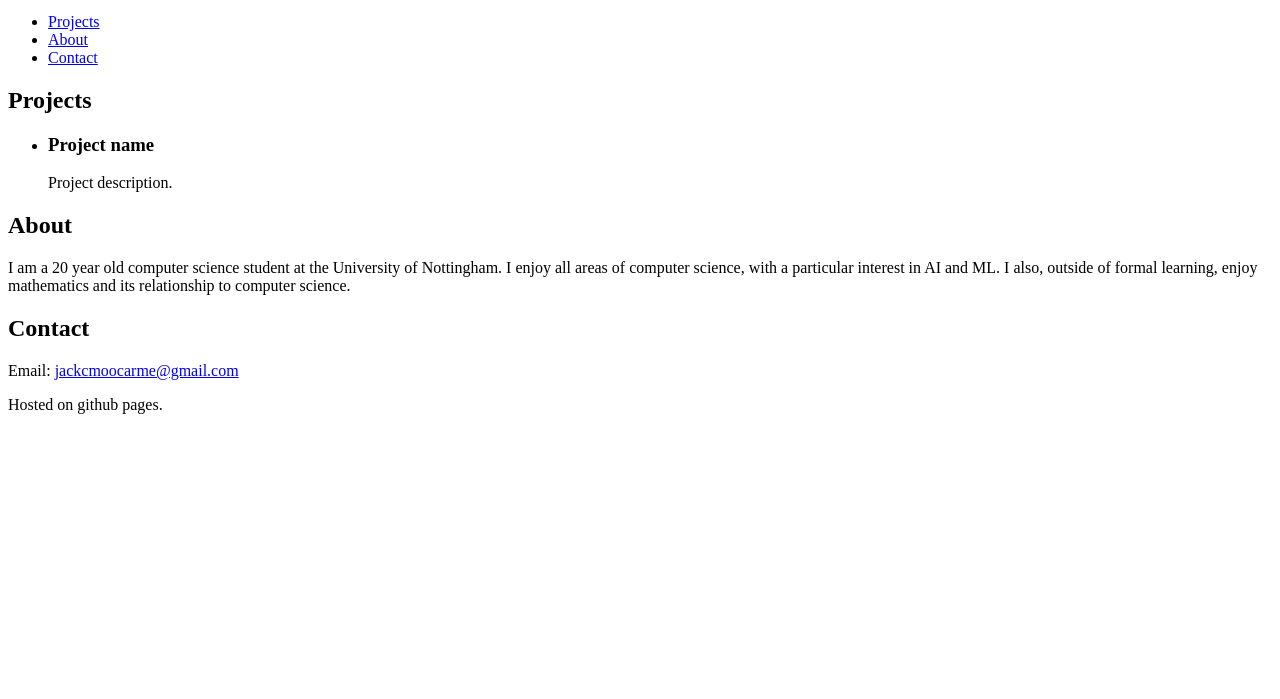
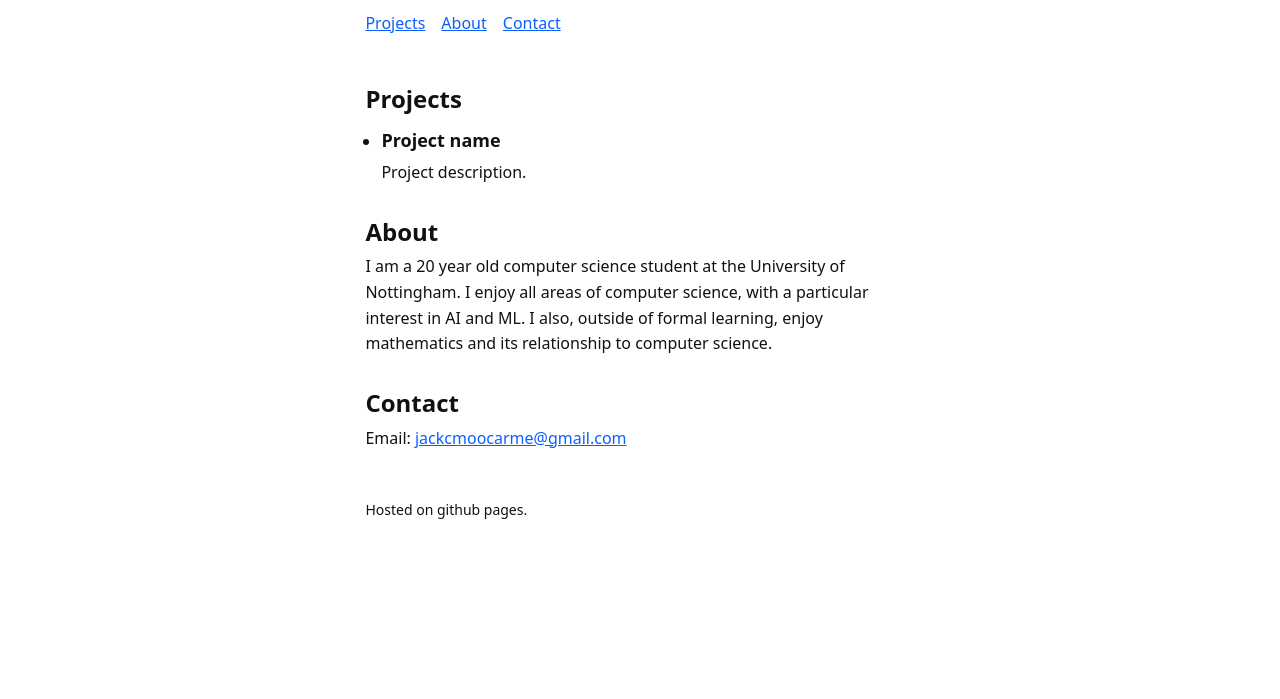
Before and after one commit to moocj/moocj.github.io, a plain HTML site: page index.html in a window 1280 px wide. Shown: the part 101-800 px from the top of the page. Drawn offline with Linux system fonts and the light colour scheme.

Commit message:
feat: added first css stylesheet

```diff
--- a/index.html
+++ b/index.html
@@ -4,6 +4,7 @@
     <meta charset="utf-8">
     <meta name="viewport" content="width=device-width, initial-scale=1">
     <title>Jack Moocarme</title>
+    <link rel="stylesheet" href="styles.css">
 </head>
 <body>
     <header>
--- /dev/null
+++ b/styles.css
@@ -0,0 +1,74 @@
+:root {
+    /* Basic page colours */
+    --page: #ffffff;
+    --text: #111111;
+    --accent: #0b5fff;
+
+    /* Spacing steps. */
+    --space-1: 0.5rem;
+    --space-2: 1rem;
+    --space-3: 2rem;
+}
+
+body {
+    /* REDO later*/
+    max-width: 60ch;
+    margin-inline: auto;
+    padding: var(--space-2);
+    font-family: system-ui, -apple-system, "Segoe UI", Roboto, Helvetica, Arial, sans-serif;
+    font-size: 1rem;
+    line-height: 1.6;
+    color: var(--text);
+background-color: var(--page)
+}
+
+h1,h2,h3 {
+    line-height: 1.2;
+    margin: 0 0 var(--space-1);
+}
+
+/* REDO later (h1 -> h3)*/
+h1 {
+    font-size: 2rem;
+}
+h2 {
+    font-size: 1.5rem;
+    margin-top: var(--space-3);
+}
+h3 {
+    font-size: 1.125rem;
+}
+
+p {
+    margin: 0 0 var(--space-2);
+}
+
+a {
+    color: var(--accent);
+}
+
+header {
+    padding-bottom: var(--space-2);
+}
+
+nav ul {
+    display: flex;
+    gap: var(--space-2);
+    list-style: none;
+    padding: 0;
+    margin: 0;
+}
+
+section ul {
+    padding-left: var(--space-2);
+}
+
+section li {
+    margin-bottom: var(--space-1);
+}
+
+footer {
+    margin-top: var(--space-3);
+    padding-top: var(--space-2);
+    font-size: 0.875rem;
+}
```
Also changed, not shown: CONTRIBUTING.md (+1 -2 lines), docs/ideas.md (+1 -0 lines), README.md, docs/progress/m1-styled.png (added).
